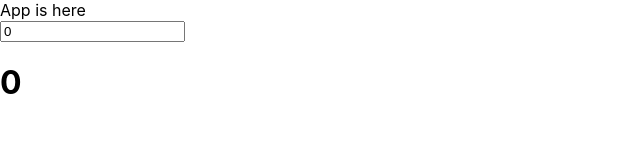
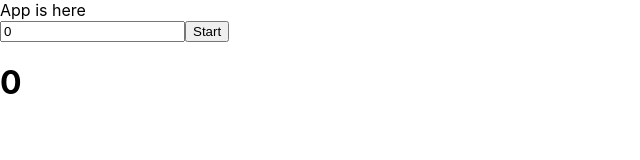
Before and after one commit to christttto/timer, a React (Create React App) app: page / in a window 1280 px wide. Shown: the top 160 px of the page, without its empty margins (0-640 px from the left). Built offline with nearby package versions, Linux system fonts and the light colour scheme.

Commit message:
added button to submit input

```diff
--- a/src/App.js
+++ b/src/App.js
@@ -16,11 +16,17 @@ class App extends Component {
     })
     console.log(this.state)
   }
+  handleSubmit(event) {
+    event.preventDefault()
+    console.log("handleSubmit called")
+  }
 
   render() {
     return (
       <div>
         <div>App is here</div>
+        {/*timeLeft*/}
+        <form onSubmit={this.handleSubmit}>
           <input
             type="number"
             name="timeLeft"
@@ -28,6 +34,9 @@ class App extends Component {
             placeholder="00"
             onChange={this.handleChange}
           />
+          <button>Start</button>
+        </form>
+
         <h1>{this.state.timeLeft}</h1>
       </div>
     )
```
Lines whose indentation alone changed are shown as unchanged.
